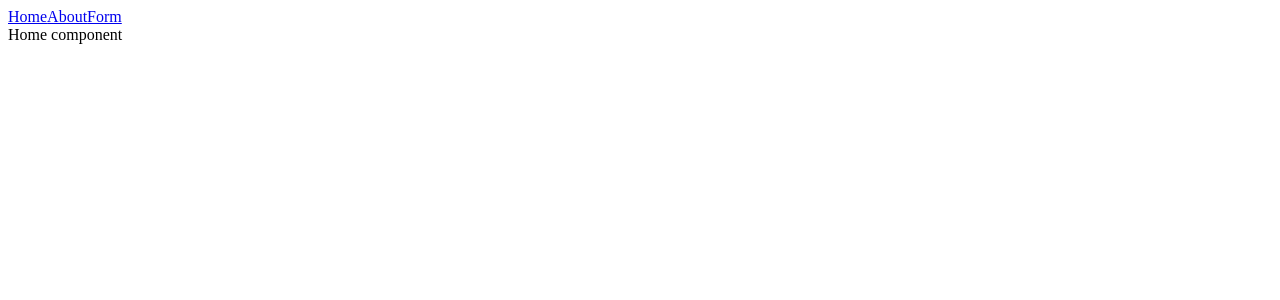
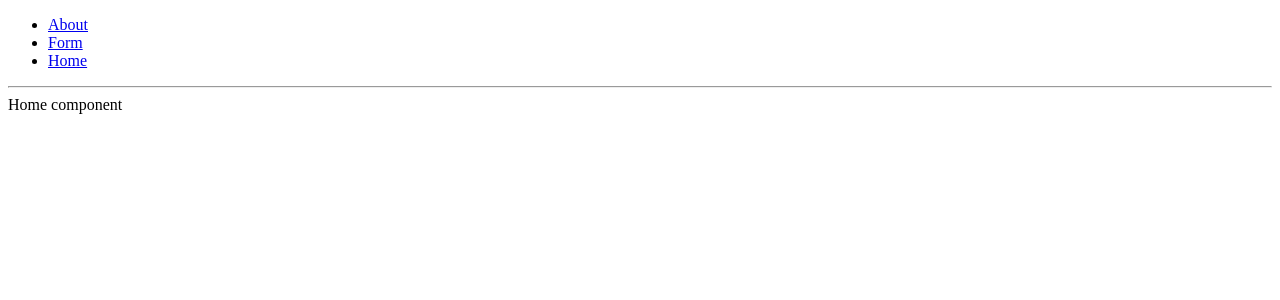
Before and after one commit to derpwanda/simple_form, a React (Create React App) app in the folder simpleform/: page / in a window 1280 px wide. Shown: the top 300 px of the page. Built offline with nearby package versions, Linux system fonts and the light colour scheme.

Commit message:
added div/ul/li to links

```diff
--- a/simpleform/src/App.js
+++ b/simpleform/src/App.js
@@ -8,9 +8,15 @@
   return (
     <div className="App">
       <BrowserRouter>
-        <Link to='/'>Home</Link>
-        <Link to='/about'>About</Link>
-        <Link to='/form'>Form</Link>
+        <div>
+          <ul>
+            <li><Link to='/about'>About</Link></li>
+            <li><Link to='/form'>Form</Link></li>
+            <li><Link to='/'>Home</Link></li>
+          </ul>
+        </div>
+
+        <hr />
 
         <Route exact path="/" component={Home} />
         <Route path='/about' component={About} />
```
